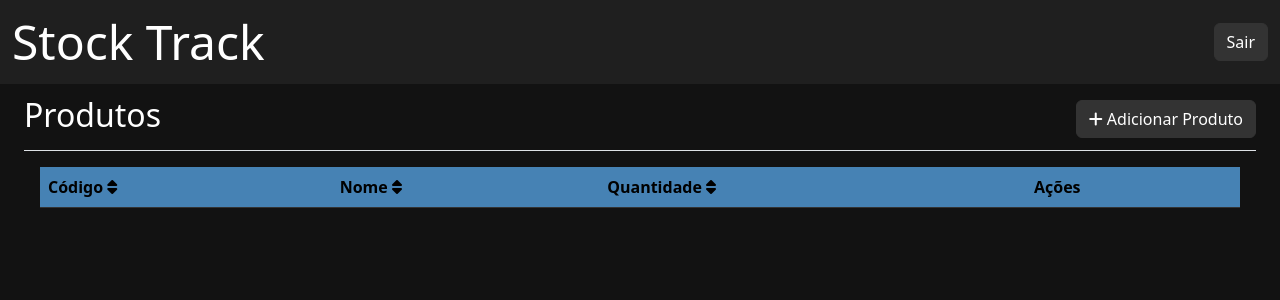
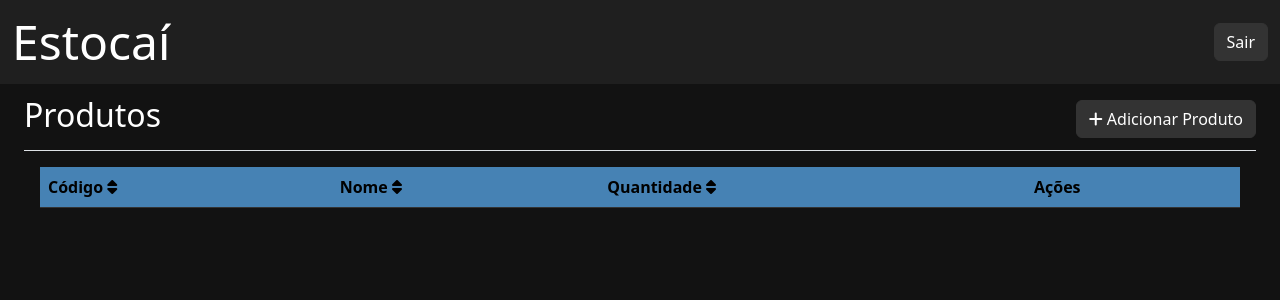
Before and after one commit to samupapati/Projetor-Integrador-1-UNIVESP, a Flask app: page /dashboard in a window 1280 px wide. Shown: the top 300 px of the page. Run offline with Flask 3, Linux system fonts and the light colour scheme; lists and menus that the app fills with data are empty; some libraries are stand-ins or nearby versions.

```diff
--- a/static/js/dashboard.js
+++ b/static/js/dashboard.js
@@ -6,7 +6,7 @@ let produtos = [];
 
         // Função para carregar todos os produtos na tabela
         function carregarProdutos() {
-            fetch("https://projetor-integrador-1-univesp.onrender.com/produtos")
+            fetch("https://estocai.onrender.com/produtos")
                 .then(response => response.json())
                 .then(data => {
                     produtos = data; // Armazenar os produtos
@@ -88,7 +88,7 @@ let produtos = [];
                 return;
             }
 
-            fetch("https://projetor-integrador-1-univesp.onrender.com/produtos", {
+            fetch("https://estocai.onrender.com/produtos", {
                 method: "POST",
                 headers: {
                     "Content-Type": "application/json"
@@ -121,7 +121,7 @@ let produtos = [];
             const qtd = prompt("Nova quantidade:");
 
             if (nome && qtd) {
-                fetch(`https://projetor-integrador-1-univesp.onrender.com/produtos/${cod}`, {
+                fetch(`https://estocai.onrender.com/produtos/${cod}`, {
                     method: "PUT",
                     headers: {
                         "Content-Type": "application/json"
@@ -143,7 +143,7 @@ let produtos = [];
         // Função para excluir um produto
         function excluirProduto(cod) {
             if (confirm("Tem certeza que deseja excluir este produto?")) {
-                fetch(`https://projetor-integrador-1-univesp.onrender.com/produtos/${cod}`, {
+                fetch(`https://estocai.onrender.com/produtos/${cod}`, {
                     method: "DELETE"
                 })
                 .then(response => response.text())
--- a/templates/dashboard.html
+++ b/templates/dashboard.html
@@ -3,7 +3,7 @@
 <head>
   <meta charset="UTF-8">
   <meta name="viewport" content="width=device-width, initial-scale=1.0">
-  <title>Stock Track - Dashboard</title>
+  <title>Estocaí - Dashboard</title>
 
   <!-- Bootstrap CSS -->
   <link href="https://cdn.jsdelivr.net/npm/bootstrap@5.3.0-alpha1/dist/css/bootstrap.min.css" rel="stylesheet">
@@ -20,7 +20,7 @@
   <!-- Navbar -->
   <nav class="navbar navbar-dark bg-primary fixed-top">
     <div class="container-fluid">
-      <span class="navbar-brand mb-0 h1">Stock Track</span>
+      <span class="navbar-brand mb-0 h1">Estocaí</span>
       <button class="btn btn-outline-light" id="logoutBtn" onclick="logout()">Sair</button>
     </div>
   </nav>
--- a/templates/index.html
+++ b/templates/index.html
@@ -57,7 +57,7 @@
 </head>
 <body>
     <div class="login-container">
-        <h1>Stock Track</h1>
+        <h1>Estocaí</h1>
         <form id="loginForm">
             <label for="nome">Nome de Usuário:</label>
             <input type="text" id="nome" name="nome" required>
@@ -75,7 +75,7 @@
             let nome = document.getElementById("nome").value;
             let senha = document.getElementById("senha").value;
 
-            fetch("https://projetor-integrador-1-univesp.onrender.com/login", {
+            fetch("https://estocai.onrender.com/login", {
                 method: "POST",
                 headers: {
                     "Content-Type": "application/json"
```
